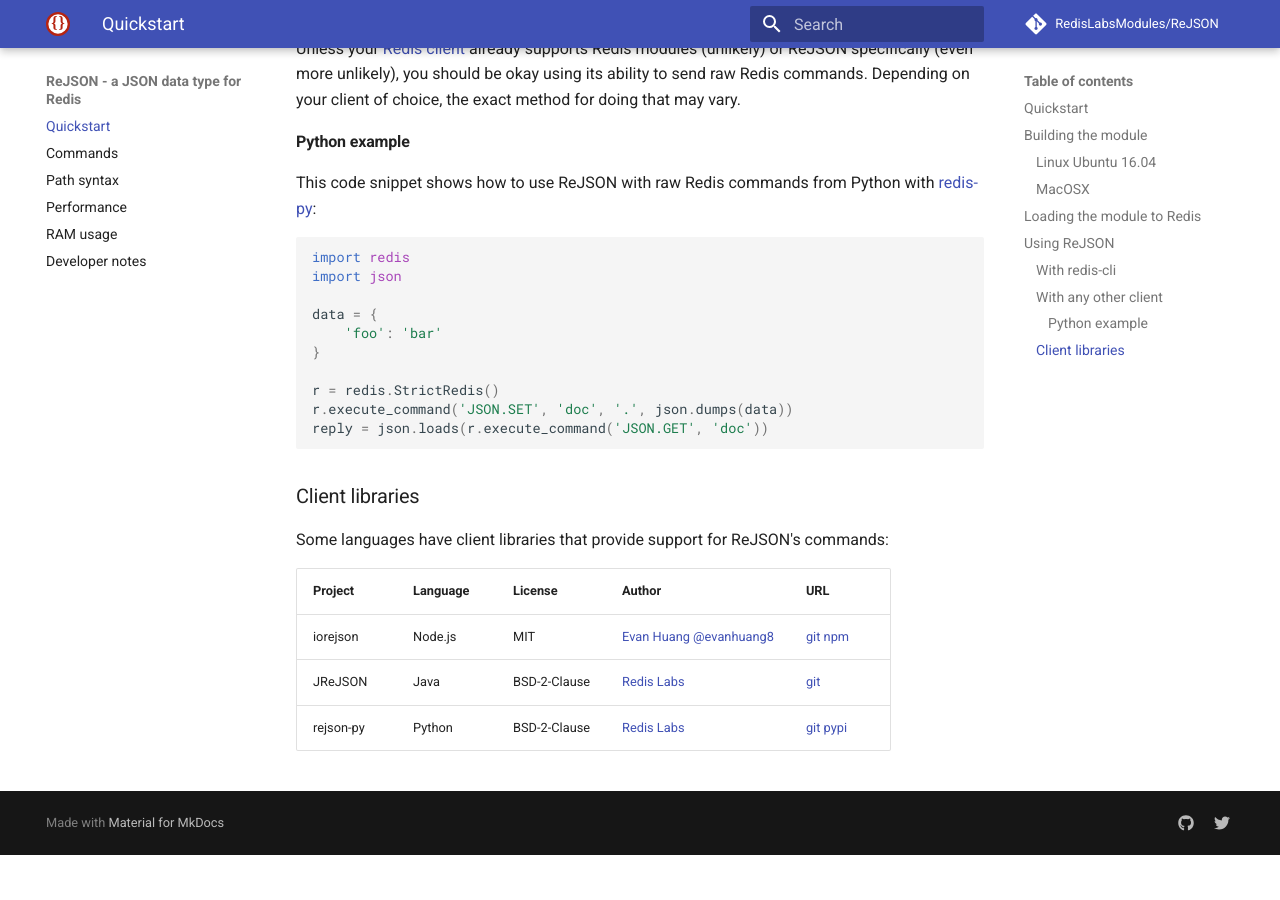
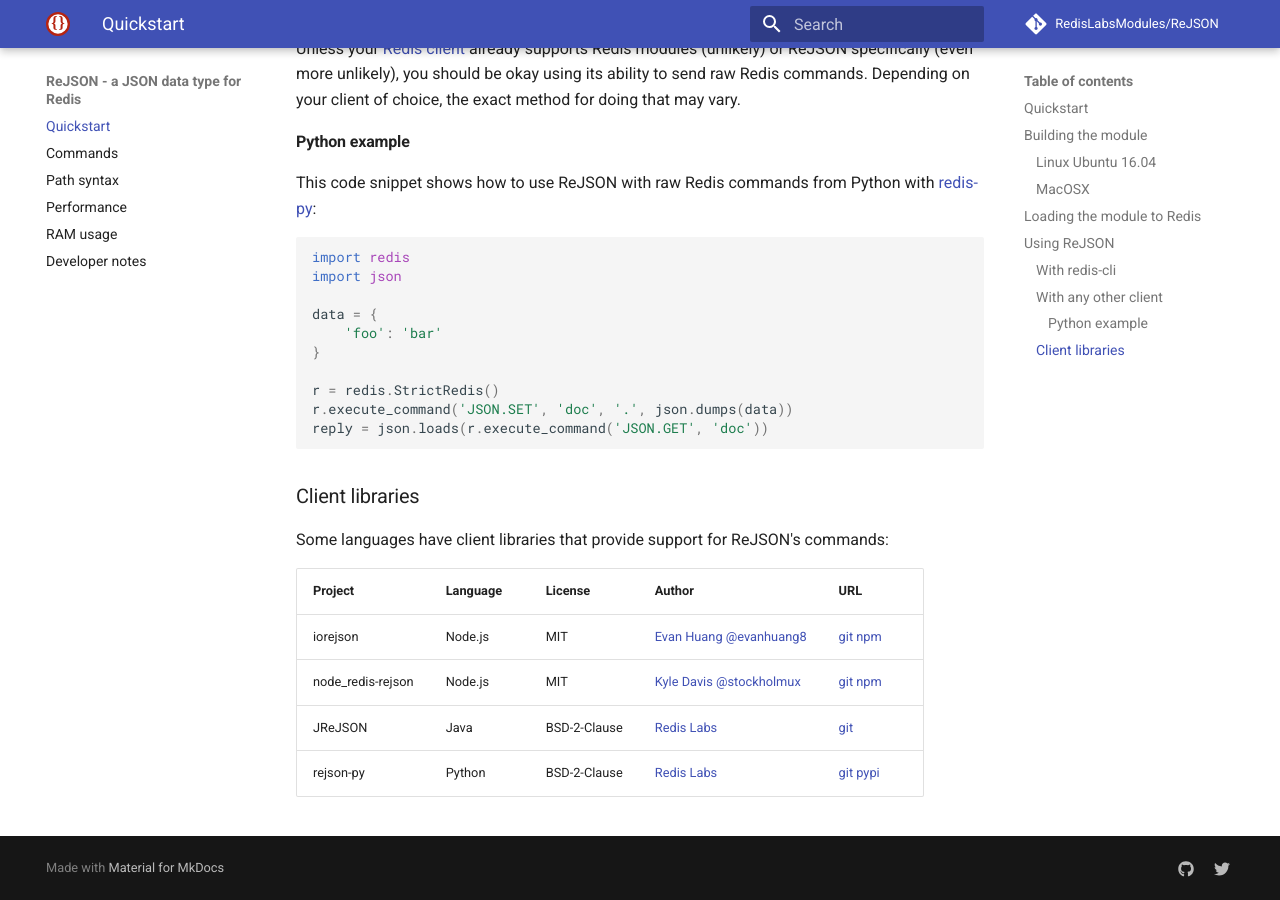
Before and after one commit to RedisJSON/RedisJSON, an MkDocs documentation site: the page built from docs/index.md, in a window 1280 px wide and 900 px high, scrolled down 4322 px. Built offline with MkDocs 1.6.1 and Material for MkDocs 9.7.7, drawn with Linux system fonts in a browser that asks for light colours; comment, search, counter and statistics services are not loaded; old or Windows-style settings are respelled for this version of MkDocs; before the commit the page ends 5177 px from its top, so only the background shows below that.

Commit message:
Added node_redis-rejson

```diff
--- a/docs/index.md
+++ b/docs/index.md
@@ -194,5 +194,6 @@
 | Project | Language | License | Author | URL |
 | ------- | -------- | ------- | ------ | --- |
 | iorejson | Node.js | MIT | [Evan Huang @evanhuang8](https://github.com/evanhuang8) | [git](https://github.com/evanhuang8/iorejson) [npm](https://www.npmjs.com/package/iorejson) |
+| node_redis-rejson | Node.js | MIT | [Kyle Davis @stockholmux](https://github.com/stockholmux) | [git](https://github.com/stockholmux/node_redis-rejson) [npm](https://www.npmjs.com/package/redis-rejson) |
 | JReJSON | Java | BSD-2-Clause | [Redis Labs](https://redislabs.com) | [git](https://github.com/RedisLabs/JReJSON/) |
 | rejson-py | Python | BSD-2-Clause | [Redis Labs](https://redislabs.com) | [git](https://github.com/RedisLabs/redis-py/) [pypi](https://pypi.python.org/pypi/rejson) |
```
